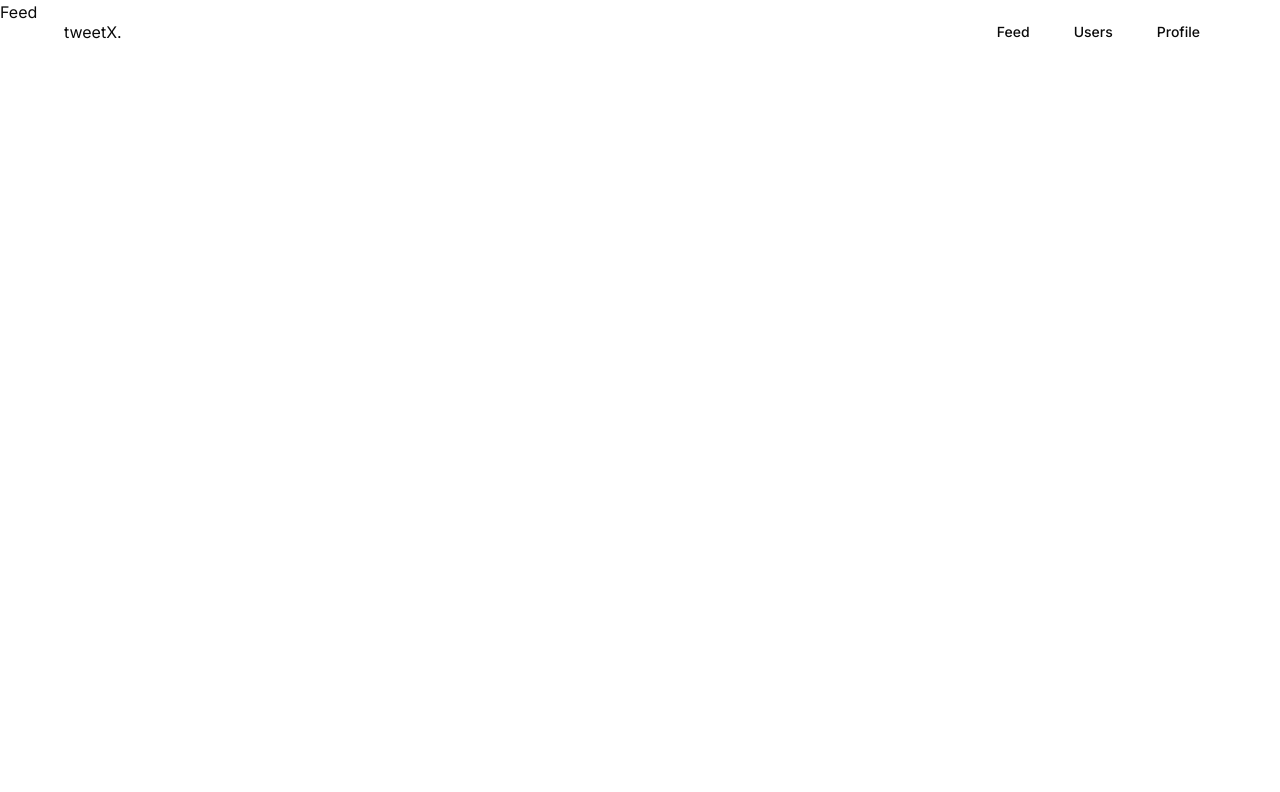
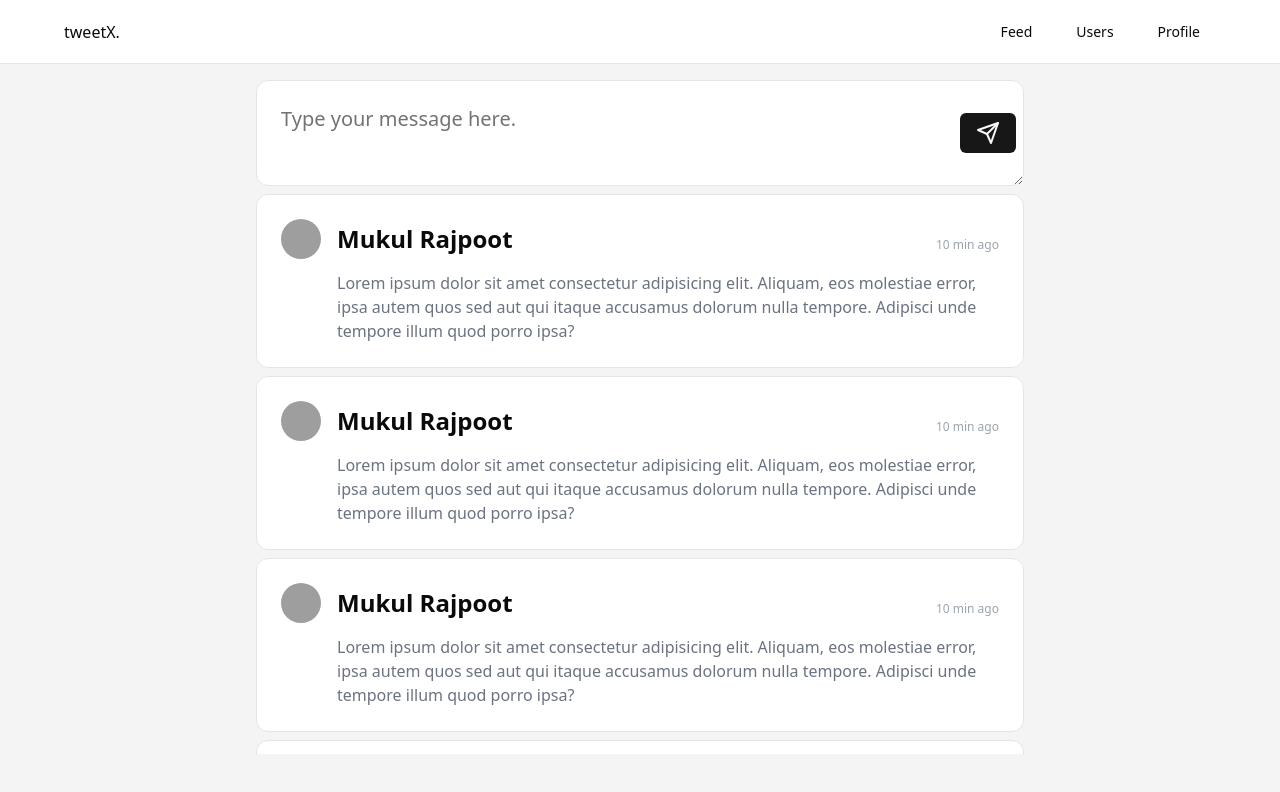
Before and after one commit to mukulrajpoot262610/twitterx-assignment, a Next.js app: page /feed in a window 1280 px wide. Shown: the top 792 px of the page. Built offline with nearby package versions, Linux system fonts and the light colour scheme; grey boxes are pictures that could not be loaded.

Commit message:
add: feed ui

```diff
--- a/app/feed/page.tsx
+++ b/app/feed/page.tsx
@@ -1,7 +1,34 @@
+import PostCard from '@/components/common/PostCard';
+import { Button } from '@/components/ui/button';
+import { Textarea } from '@/components/ui/textarea';
+import { Send } from 'lucide-react';
 import React from 'react';
 
 const Feed = () => {
-  return <div>Feed</div>;
+  return (
+    <div className='max-w-3xl mx-auto pt-20'>
+      <div className=''>
+        <div className='gap-2 relative'>
+          <Textarea
+            placeholder='Type your message here.'
+            className='pr-20 text-xl rounded-xl p-6'
+          />
+          <Button className='absolute right-2 top-1/2 -translate-y-1/2'>
+            <Send />
+          </Button>
+        </div>
+      </div>
+      <div className='my-2 h-[70vh] overflow-auto flex flex-col gap-2'>
+        <PostCard />
+        <PostCard />
+        <PostCard />
+        <PostCard />
+        <PostCard />
+        <PostCard />
+        <PostCard />
+      </div>
+    </div>
+  );
 };
 
 export default Feed;
--- a/app/layout.tsx
+++ b/app/layout.tsx
@@ -16,7 +16,7 @@ export default function RootLayout({
 }>) {
   return (
     <html lang='en'>
-      <body className={inter.className}>{children}</body>
+      <body className='bg-zinc-100'>{children}</body>
     </html>
   );
 }
--- a/components/base/Navbar.tsx
+++ b/components/base/Navbar.tsx
@@ -7,7 +7,7 @@ const Navbar = () => {
 
   return (
     <nav
-      className={`fixed top-0 left-0 w-screen z-50 transition-all duration-500 p-6 h-16`}
+      className={`fixed top-0 left-0 w-screen bg-white z-50 border-b transition-all duration-500 p-6 h-16`}
     >
       <div className='flex justify-between items-center max-w-6xl mx-auto h-full'>
         <Link href='/'>
--- /dev/null
+++ b/components/common/PostCard.tsx
@@ -0,0 +1,29 @@
+import React from 'react';
+import { Avatar, AvatarFallback, AvatarImage } from '../ui/avatar';
+
+const PostCard = () => {
+  return (
+    <div className='bg-white p-6 rounded-xl border'>
+      <div className='flex gap-4'>
+        <Avatar className='col-span-1'>
+          <AvatarImage src='https://github.com/shadcn.png' />
+          <AvatarFallback>CN</AvatarFallback>
+        </Avatar>
+
+        <div className='col-span-5'>
+          <div className='flex items-center justify-between'>
+            <h1 className='text-2xl mb-4 mt-1 font-bold'>Mukul Rajpoot</h1>
+            <p className='text-xs text-gray-400'>10 min ago</p>
+          </div>
+          <p className='text-gray-500'>
+            Lorem ipsum dolor sit amet consectetur adipisicing elit. Aliquam,
+            eos molestiae error, ipsa autem quos sed aut qui itaque accusamus
+            dolorum nulla tempore. Adipisci unde tempore illum quod porro ipsa?
+          </p>
+        </div>
+      </div>
+    </div>
+  );
+};
+
+export default PostCard;
--- /dev/null
+++ b/components/ui/avatar.tsx
@@ -0,0 +1,50 @@
+"use client"
+
+import * as React from "react"
+import * as AvatarPrimitive from "@radix-ui/react-avatar"
+
+import { cn } from "@/lib/utils"
+
+const Avatar = React.forwardRef<
+  React.ElementRef<typeof AvatarPrimitive.Root>,
+  React.ComponentPropsWithoutRef<typeof AvatarPrimitive.Root>
+>(({ className, ...props }, ref) => (
+  <AvatarPrimitive.Root
+    ref={ref}
+    className={cn(
+      "relative flex h-10 w-10 shrink-0 overflow-hidden rounded-full",
+      className
+    )}
+    {...props}
+  />
+))
+Avatar.displayName = AvatarPrimitive.Root.displayName
+
+const AvatarImage = React.forwardRef<
+  React.ElementRef<typeof AvatarPrimitive.Image>,
+  React.ComponentPropsWithoutRef<typeof AvatarPrimitive.Image>
+>(({ className, ...props }, ref) => (
+  <AvatarPrimitive.Image
+    ref={ref}
+    className={cn("aspect-square h-full w-full", className)}
+    {...props}
+  />
+))
+AvatarImage.displayName = AvatarPrimitive.Image.displayName
+
+const AvatarFallback = React.forwardRef<
+  React.ElementRef<typeof AvatarPrimitive.Fallback>,
+  React.ComponentPropsWithoutRef<typeof AvatarPrimitive.Fallback>
+>(({ className, ...props }, ref) => (
+  <AvatarPrimitive.Fallback
+    ref={ref}
+    className={cn(
+      "flex h-full w-full items-center justify-center rounded-full bg-muted",
+      className
+    )}
+    {...props}
+  />
+))
+AvatarFallback.displayName = AvatarPrimitive.Fallback.displayName
+
+export { Avatar, AvatarImage, AvatarFallback }
--- /dev/null
+++ b/components/ui/textarea.tsx
@@ -0,0 +1,24 @@
+import * as React from "react"
+
+import { cn } from "@/lib/utils"
+
+export interface TextareaProps
+  extends React.TextareaHTMLAttributes<HTMLTextAreaElement> {}
+
+const Textarea = React.forwardRef<HTMLTextAreaElement, TextareaProps>(
+  ({ className, ...props }, ref) => {
+    return (
+      <textarea
+        className={cn(
+          "flex min-h-[80px] w-full rounded-md border border-input bg-background px-3 py-2 text-sm ring-offset-background placeholder:text-muted-foreground focus-visible:outline-none focus-visible:ring-2 focus-visible:ring-ring focus-visible:ring-offset-2 disabled:cursor-not-allowed disabled:opacity-50",
+          className
+        )}
+        ref={ref}
+        {...props}
+      />
+    )
+  }
+)
+Textarea.displayName = "Textarea"
+
+export { Textarea }
--- a/package.json
+++ b/package.json
@@ -10,6 +10,7 @@
   },
   "dependencies": {
     "@hookform/resolvers": "^3.3.4",
+    "@radix-ui/react-avatar": "^1.0.4",
     "@radix-ui/react-label": "^2.0.2",
     "@radix-ui/react-slot": "^1.0.2",
     "class-variance-authority": "^0.7.0",
```
Also changed, not shown: 1 other file (tests, documents, lock files or other folders).
